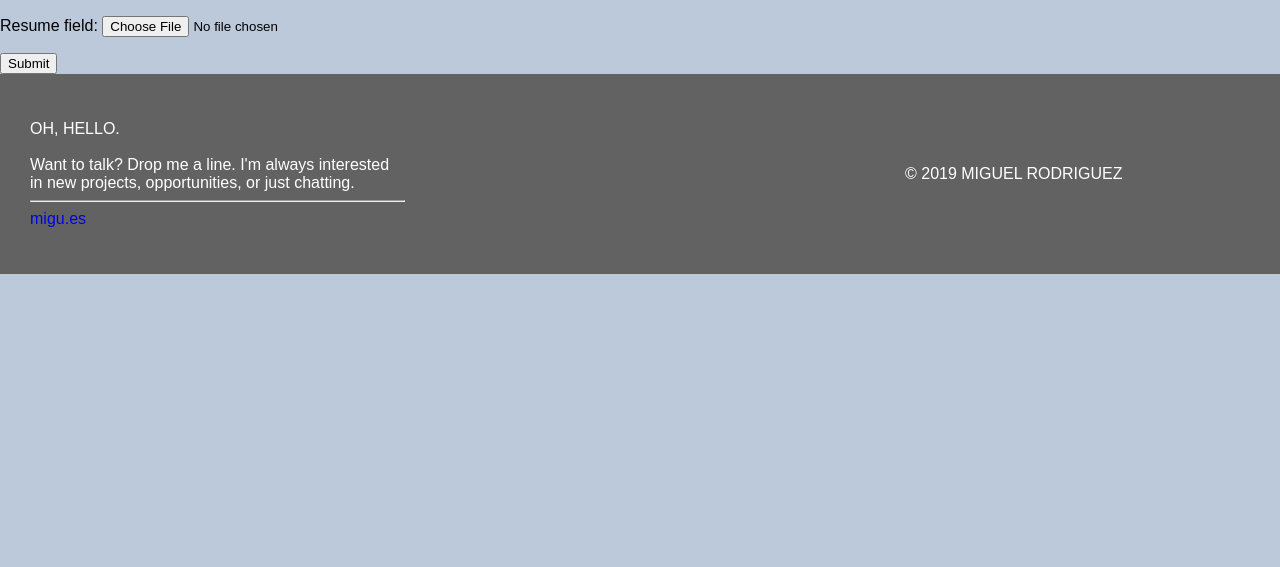
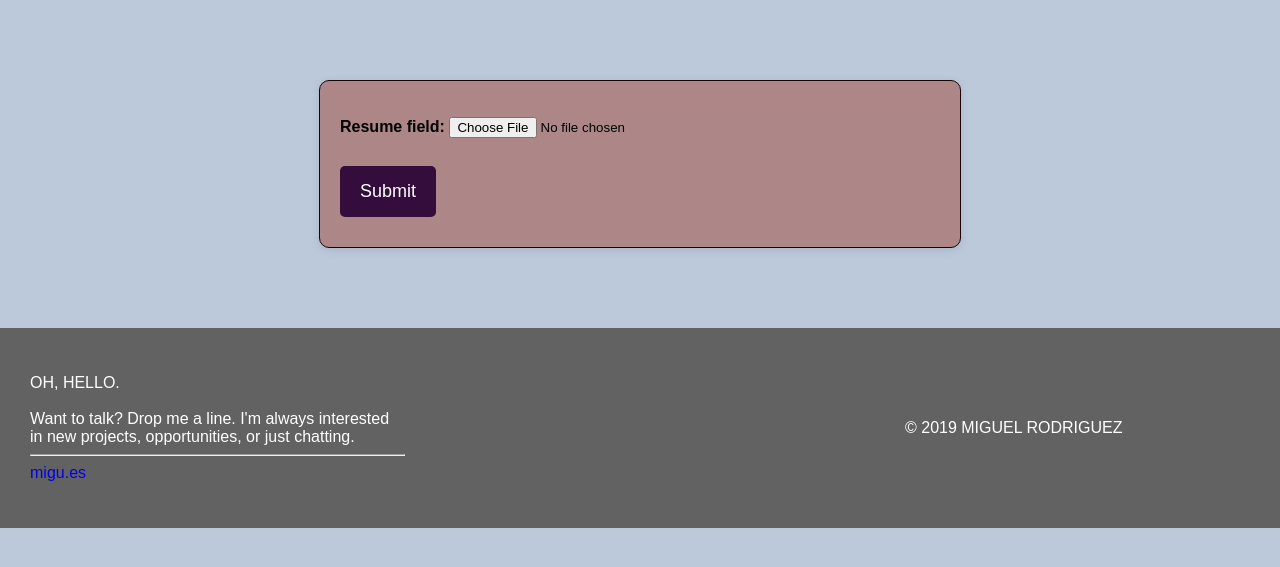
Before and after one commit to GyanPrakashkushwaha/HiredAI, a Django app: page /upload/ in a window 1280 px wide. Shown: the part 87-654 px from the top of the page. Run offline with Django 5.2, Linux system fonts and the light colour scheme.

Commit message:
add media

```diff
--- a/templates/upload.html
+++ b/templates/upload.html
@@ -2,10 +2,73 @@
 
 {% block content %}
 
-<form method="POST" enctype="multipart/form-data">
-	{% csrf_token %}
-	{{ form.as_p }}
-	<input type="submit" value="Submit">
-</form>
+<div class="container">
+	<form method="POST" enctype="multipart/form-data">
+		{% csrf_token %}
+		{{ form.as_p }}
+		<input type="submit" value="Submit">
+	</form>
+</div>
+
+
+<style>
+
+.container{
+	padding: 10vh;
+}
+	/* Style for the entire form */
+form {
+    max-width: 600px;
+    margin: 0 auto;
+    padding: 20px;
+    border: 1px solid #1a0505;
+    border-radius: 10px;
+    box-shadow: 0 2px 10px rgba(0, 0, 0, 0.1);
+    background-color: #ad8787;
+}
+
+/* Style for individual form fields */
+form p {
+    margin-bottom: 15px;
+}
+
+/* Style for the submit button */
+input[type="submit"] {
+    background-color: #340d3d;
+    color: white;
+    padding: 15px 20px;
+    margin: 10px 0;
+    border: none;
+    border-radius: 5px;
+    cursor: pointer;
+    font-size: 18px;
+    transition: background-color 0.3s ease;
+}
+
+input[type="submit"]:hover {
+    background-color: #8b3c9e;
+}
+
+/* Style for labels */
+label {
+    font-weight: bold;
+    margin-bottom: 5px;
+    display: inline-block;
+    font-size: 16px;
+}
+
+/* Responsive design */
+@media (max-width: 600px) {
+    form {
+        padding: 15px;
+    }
+
+    input[type="submit"] {
+        padding: 12px 15px;
+        font-size: 16px;
+    }
+}
+
+</style>
 
 {% endblock content %}
```
Also changed, not shown: assets/resumes/my marksheet.jpg (added), 2 other files.
